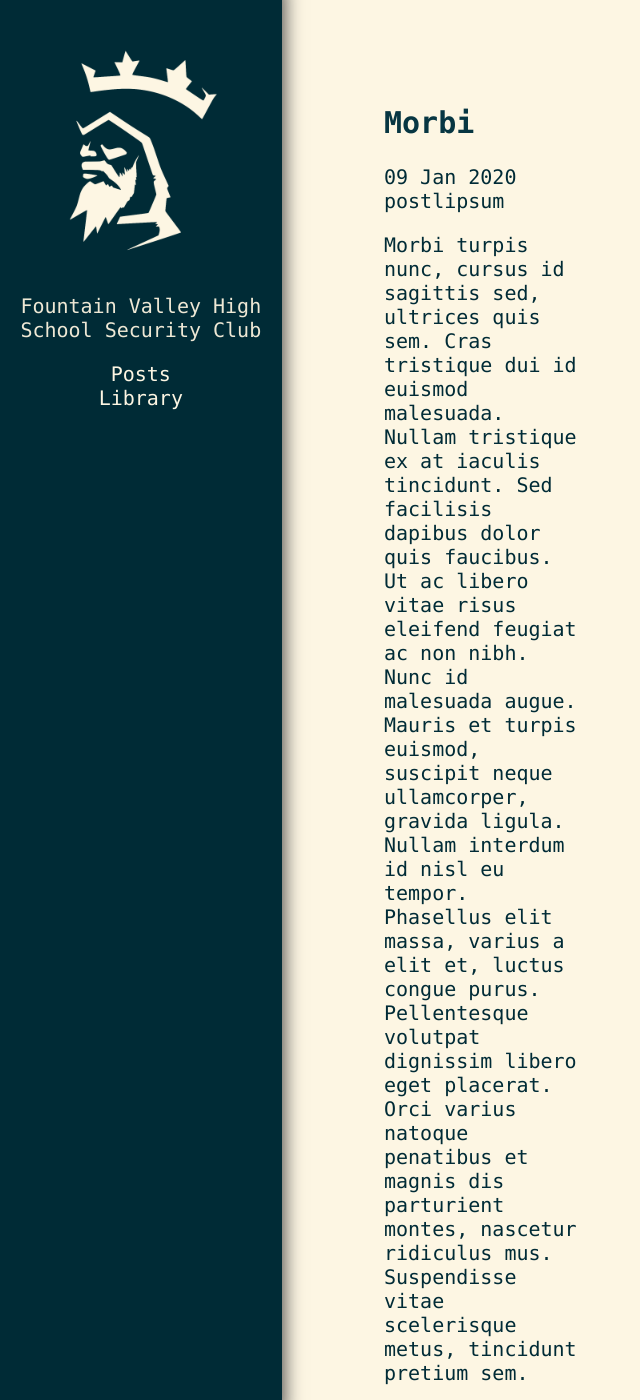
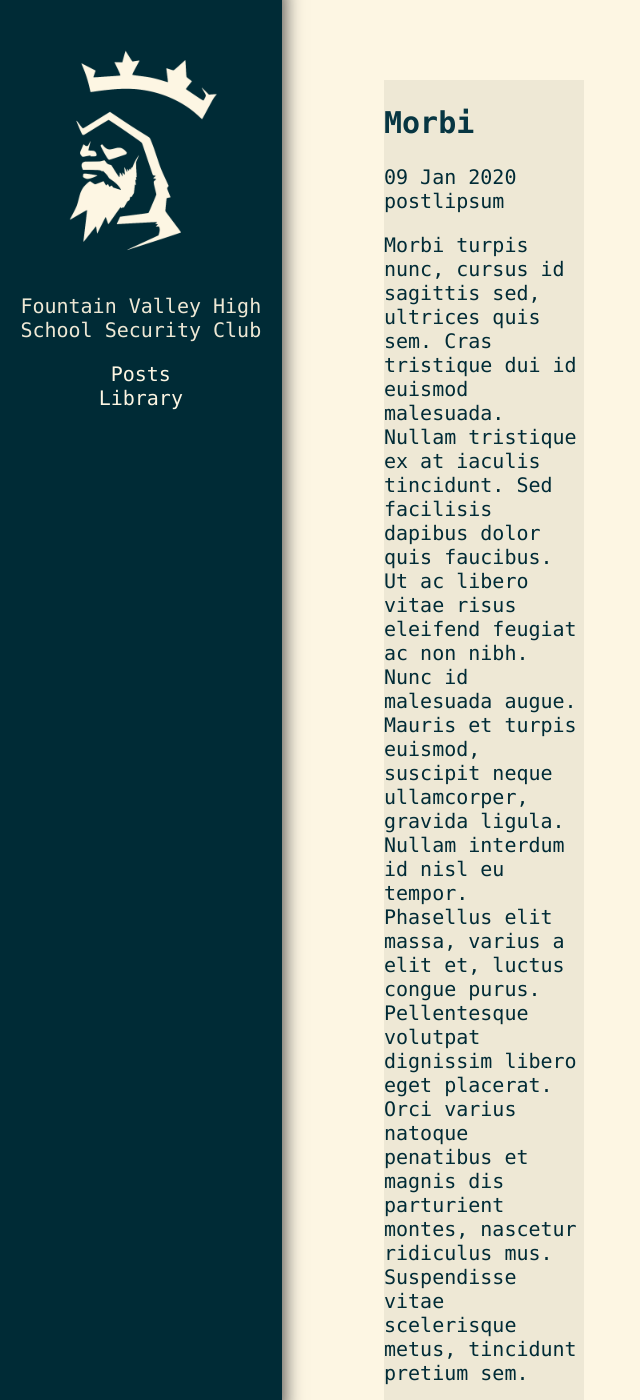
Before and after one commit to FVHSsec/fvhssec.github.io, a Jekyll site: the page built from index.md, in a window 1280 px wide and 1400 px high. Shown: the whole window, without its empty margins (0-640 px from the left). Built offline with Jekyll 4.4.1, drawn with Linux system fonts in a browser that asks for light colours.

Commit message:
Update feed.css

```diff
--- a/assets/css/feed.css
+++ b/assets/css/feed.css
@@ -17,7 +17,7 @@ a {
 }
 
 .post {
+     background-color : var(--sol-base2);
      max-width : 10em;
      overflow : hidden;
-
 }
```
